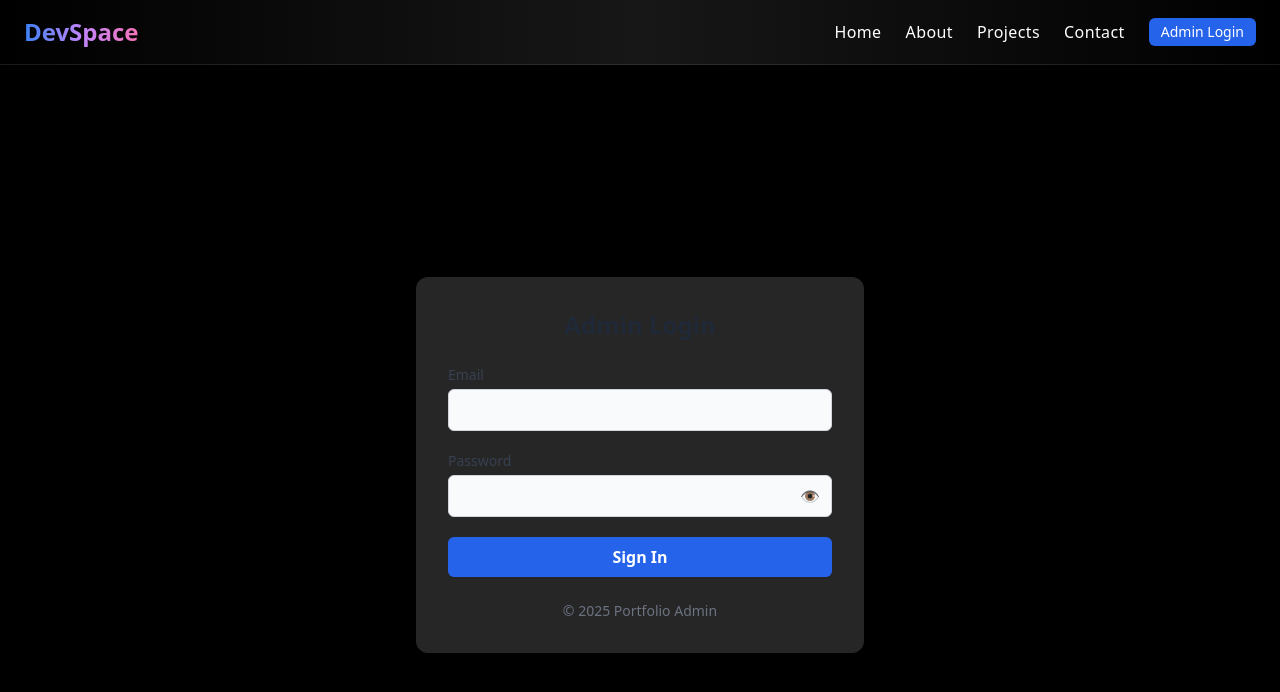
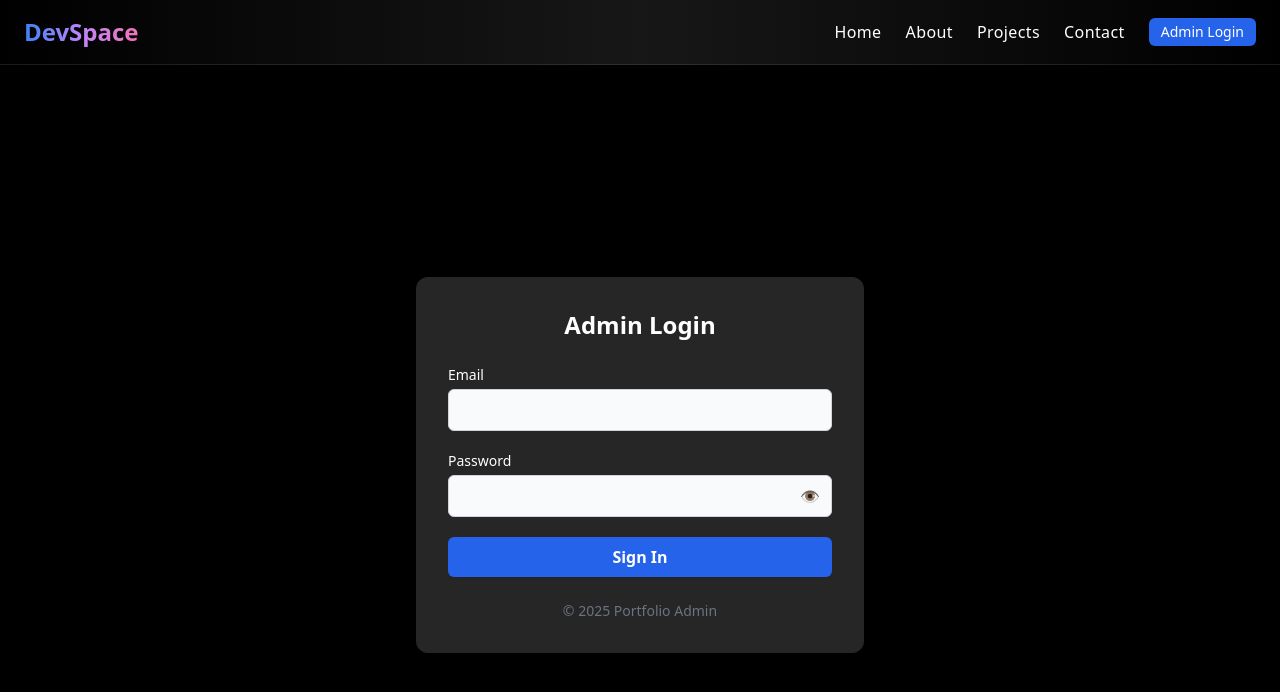
Before and after one commit to sagarmistry-dev/mern-portfolio, a React (Vite) app in the folder client/: page /login in a window 1280 px wide. Shown: the top 692 px of the page. Built offline with nearby package versions, Linux system fonts and the light colour scheme.

Commit message:
style: admin login text color to white

```diff
--- a/client/src/pages/Login.jsx
+++ b/client/src/pages/Login.jsx
@@ -32,7 +32,7 @@ const Login = () => {
   return (
     <div className="flex min-h-screen items-center justify-center bg-black text-white px-6">
       <div className="w-full max-w-md bg-neutral-800 dark:bg-neutral-800 rounded-xl shadow-lg p-8 animate-fadeIn">
-        <h2 className="text-2xl font-bold text-center mb-6 text-gray-800 dark:text-white">
+        <h2 className="text-2xl font-bold text-center mb-6 text-white dark:text-white">
           Admin Login
         </h2>
 
@@ -40,7 +40,7 @@ const Login = () => {
           <div>
             <label
               htmlFor="email"
-              className="block text-sm font-medium text-gray-700 dark:text-gray-300 mb-1"
+              className="block text-sm font-medium text-white dark:text-gray-300 mb-1"
             >
               Email
             </label>
@@ -57,7 +57,7 @@ const Login = () => {
           <div>
             <label
               htmlFor="password"
-              className="block text-sm font-medium text-gray-700 dark:text-gray-300 mb-1"
+              className="block text-sm font-medium text-white dark:text-gray-300 mb-1"
             >
               Password
             </label>
```
